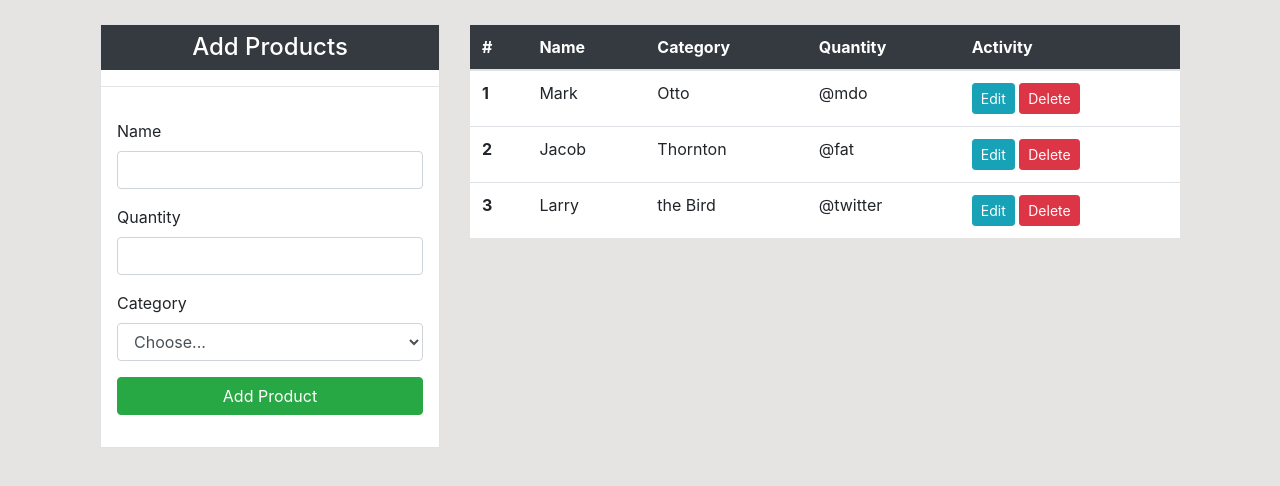
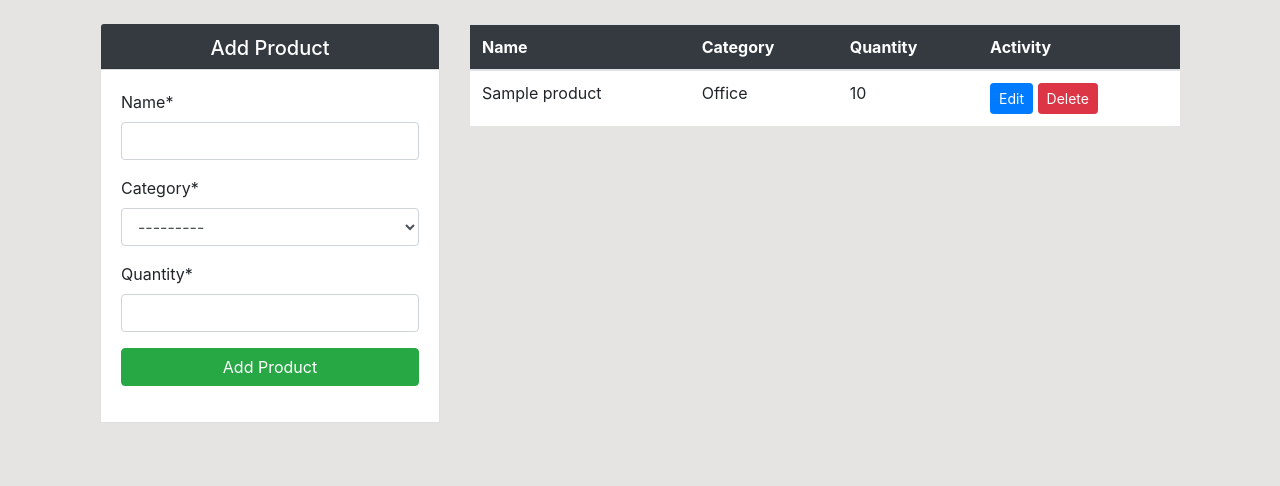
Before and after one commit to AdamGrzesik/WarehouseManagement, a Django app: page /product/ in a window 1280 px wide. Shown: the part 56-542 px from the top of the page. Run offline with Django 4.2, Linux system fonts and the light colour scheme; a user stored in the database is signed in; tables that the repository leaves empty hold one stand-in row (values such as "Sample post"); some libraries are stand-ins or nearby versions.

Commit message:
Updated settings.py, added CRUD for products and updated product template to reflect changes.

```diff
--- /dev/null
+++ b/dashboard/forms.py
@@ -0,0 +1,8 @@
+from django import forms
+from .models import Product
+
+
+class ProductForm(forms.ModelForm):
+    class Meta:
+        model = Product
+        fields = ['name', 'category', 'quantity']
--- a/dashboard/urls.py
+++ b/dashboard/urls.py
@@ -6,5 +6,7 @@ urlpatterns = [
     path('dashboard/', views.index, name='dashboard-index'),
     path('staff/', views.staff, name='dashboard-staff'),
     path('product/', views.product, name='dashboard-product'),
+    path('product/delete/<int:primary_key>/', views.product_delete, name='dashboard-product-delete'),
+    path('product/edit/<int:primary_key>/', views.product_update, name='dashboard-product-update'),
     path('order/', views.order, name='dashboard-order'),
 ]
--- a/dashboard/views.py
+++ b/dashboard/views.py
@@ -1,5 +1,7 @@
-from django.shortcuts import render
+from django.shortcuts import render, redirect
 from django.contrib.auth.decorators import login_required
+from .models import Product
+from .forms import ProductForm
 
 
 # Create your views here.
@@ -15,7 +17,48 @@ def staff(request):
 
 @login_required
 def product(request):
-    return render(request, 'dashboard/product.html')
+    products = Product.objects.all()
+    if request.method == 'POST':
+        form = ProductForm(request.POST)
+        if form.is_valid():
+            form.save()
+            return redirect('dashboard-product')
+    else:
+        form = ProductForm()
+    context = {
+        'products': products,
+        'form': form,
+    }
+    return render(request, 'dashboard/product.html', context)
+
+
+@login_required
+def product_delete(request, primary_key):
+    product_to_delete = Product.objects.get(pk=primary_key)
+    if request.method == 'POST':
+        product_to_delete.delete()
+        return redirect('dashboard-product')
+    context = {
+        'product_to_delete': product_to_delete,
+    }
+    return render(request, 'dashboard/product_delete.html', context)
+
+
+@login_required
+def product_update(request, primary_key):
+    product_to_update = Product.objects.get(pk=primary_key)
+    if request.method == 'POST':
+        form = ProductForm(request.POST, instance=product_to_update)
+        if form.is_valid():
+            form.save()
+            return redirect('dashboard-product')
+    else:
+        form = ProductForm(instance=product_to_update)
+    context = {
+        'product_to_update': product_to_update,
+        'form': form,
+    }
+    return render(request, 'dashboard/product_update.html', context)
 
 
 @login_required
--- a/templates/dashboard/product.html
+++ b/templates/dashboard/product.html
@@ -1,34 +1,20 @@
 {% extends 'partials/base.html' %}
 {% block title %}Product Page{% endblock %}
+{% load crispy_forms_tags %}
 {% block content %}
 
 <!--Table-->
 <div class="container">
     <div class="row my-4">
         <div class="col-md-4">
-            <div class="border bg-white">
-                <h4 class="bg-dark text-white p-2 text-center">Add Products</h4>
-                <hr>
-                <form class="p-3" action="">
-                    <div class="form-group">
-                        <label for="exampleInputEmail1">Name</label>
-                        <input type="email" class="form-control" id="exampleInputEmail1"
-                               aria-describedby="emailHelp">
-                    </div>
-                    <div class="form-group">
-                        <label for="exampleInputPassword1">Quantity</label>
-                        <input type="password" class="form-control" id="exampleInputPassword1">
-                    </div>
-                    <div class="form-group ">
-                        <label for="inputState">Category</label>
-                        <select id="inputState" class="form-control">
-                            <option selected>Choose...</option>
-                            <option>...</option>
-                        </select>
-                    </div>
-
+            <div class="card-header bg-dark text-white text-center" style="height: 11%;  width: 99.5%; margin: auto;">
+                <h5>Add Product</h5>
+            </div>
+            <div class="card card-body rounded-0">
+                <form method="post">
+                    {% csrf_token %}
+                    {{ form|crispy }}
                     <input class="btn btn-success btn-block" type="submit" value="Add Product">
-
                 </form>
             </div>
         </div>
@@ -36,7 +22,6 @@
             <table class="table bg-white">
                 <thead class="bg-dark">
                 <tr class="text-white">
-                    <th scope="col">#</th>
                     <th scope="col">Name</th>
                     <th scope="col">Category</th>
                     <th scope="col">Quantity</th>
@@ -44,35 +29,16 @@
                 </tr>
                 </thead>
                 <tbody>
+                {% for product in products %}
                 <tr>
-                    <th scope="row">1</th>
-                    <td>Mark</td>
-                    <td>Otto</td>
-                    <td>@mdo</td>
+                    <td>{{ product.name }}</td>
+                    <td>{{ product.category }}</td>
+                    <td>{{ product.quantity }}</td>
                     <td>
-                        <a class="btn btn-info btn-sm" href="">Edit</a>
-                        <a class="btn btn-danger btn-sm" href="">Delete</a>
+                        <a href="{% url 'dashboard-product-update' product.id %}" class="btn btn-sm btn-primary">Edit</a>
+                        <a href="{% url 'dashboard-product-delete' product.id %}" class="btn btn-sm btn-danger">Delete</a>
                     </td>
-                </tr>
-                <tr>
-                    <th scope="row">2</th>
-                    <td>Jacob</td>
-                    <td>Thornton</td>
-                    <td>@fat</td>
-                    <td>
-                        <a class="btn btn-info btn-sm" href="">Edit</a>
-                        <a class="btn btn-danger btn-sm" href="">Delete</a>
-                    </td>
-                </tr>
-                <tr>
-                    <th scope="row">3</th>
-                    <td>Larry</td>
-                    <td>the Bird</td>
-                    <td>@twitter</td>
-                    <td>
-                        <a class="btn btn-info btn-sm" href="">Edit</a>
-                        <a class="btn btn-danger btn-sm" href="">Delete</a>
-                    </td>
+                    {% endfor %}
                 </tr>
                 </tbody>
             </table>
--- a/warehouseProject/settings.py
+++ b/warehouseProject/settings.py
@@ -24,7 +24,10 @@ SECRET_KEY = 'django-insecure-#su@2+#9)^a-q=v@*^j+29o@ao4ude742f+_y-ze!0e--jo4=7
 # SECURITY WARNING: don't run with debug turned on in production!
 DEBUG = True
 
-ALLOWED_HOSTS = ['warehouse-management-application.onrender.com']
+ALLOWED_HOSTS = [
+    'warehouse-management-application.onrender.com',
+    '127.0.0.1',
+]
 
 # Application definition
 
```
Also changed, not shown: templates/dashboard/product_delete.html (added, +24 -0 lines), templates/dashboard/product_update.html (added, +23 -0 lines).
